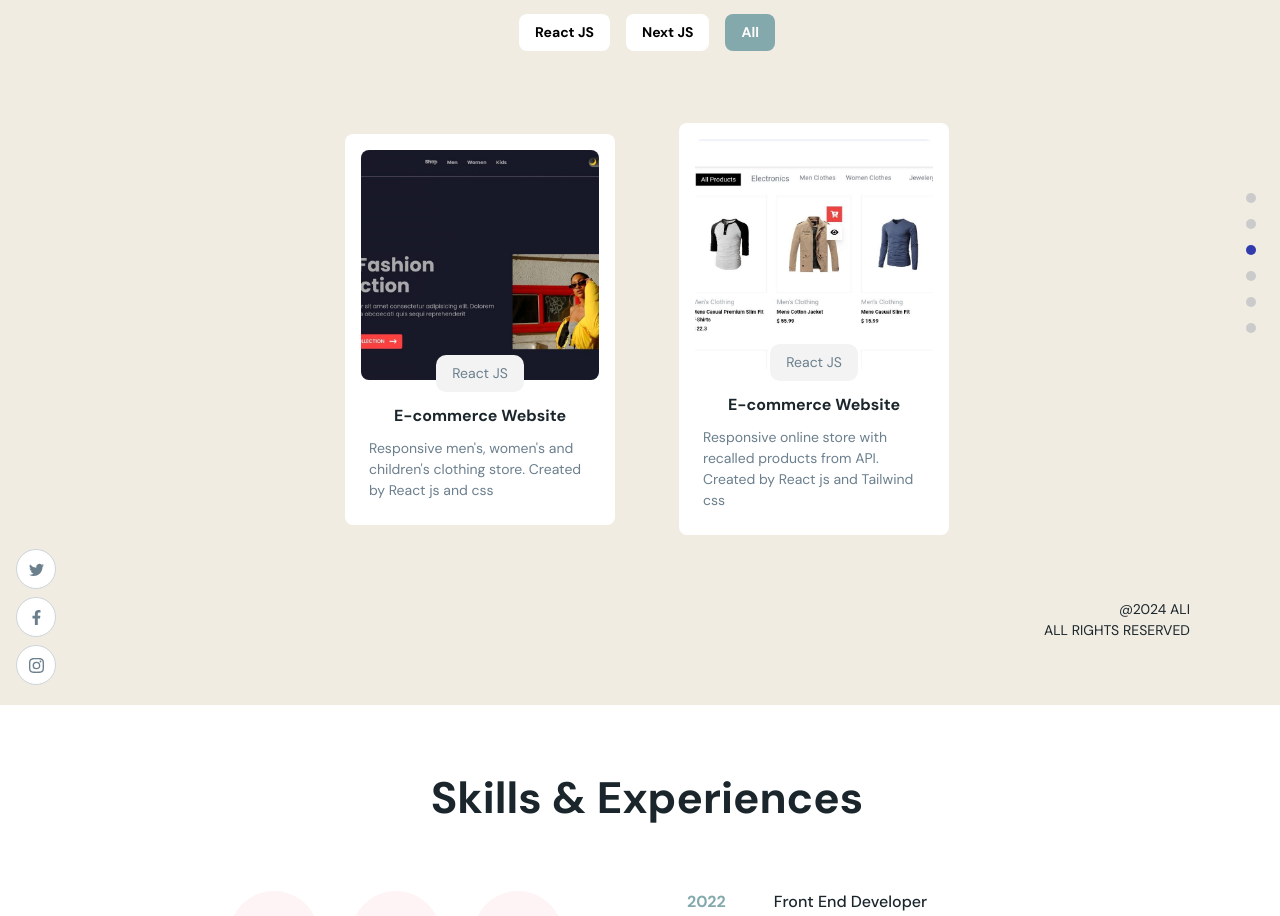
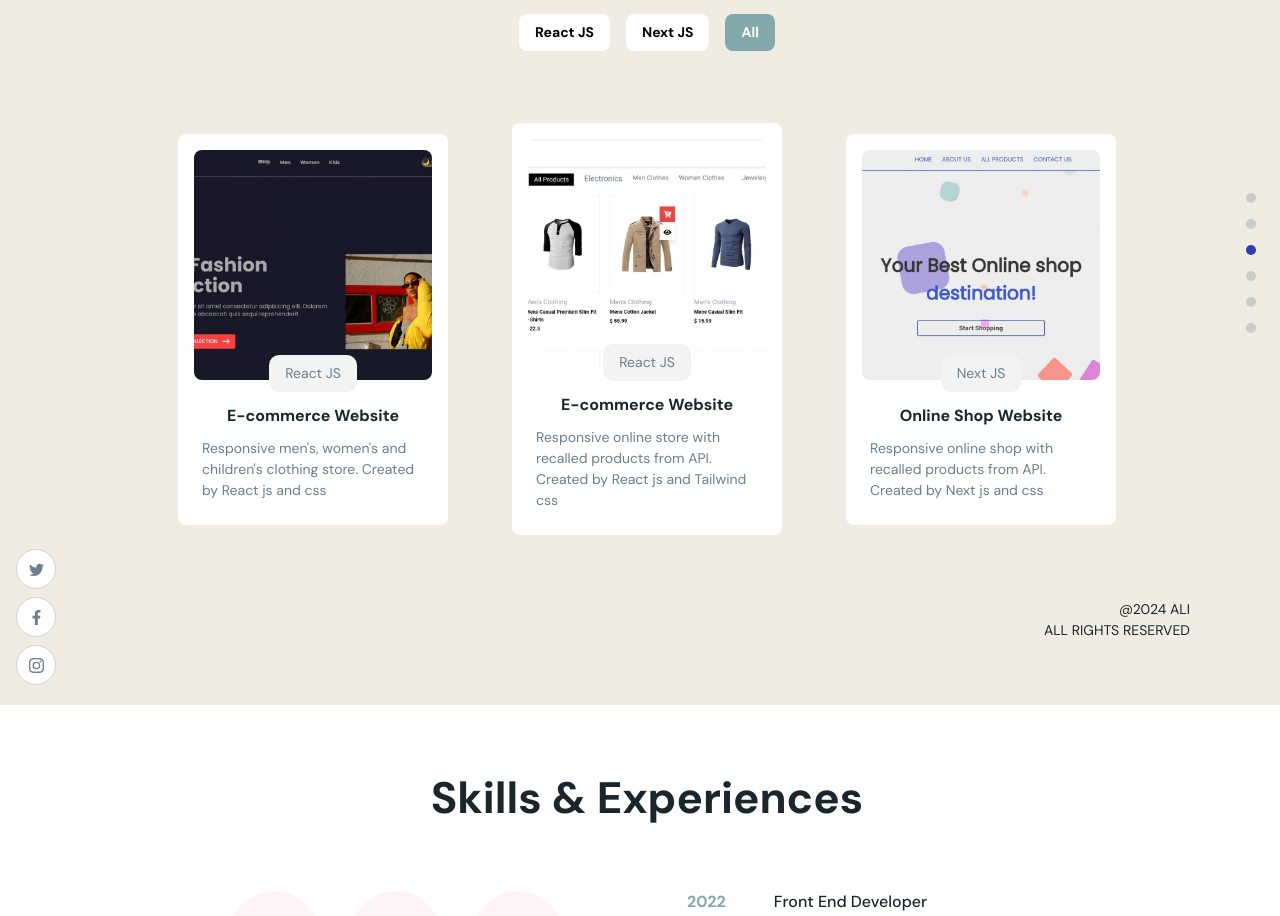
Before and after one commit to 3liqm/portfolio, a React (Create React App) app: page / in a window 1280 px wide. Shown: the part 1780-2696 px from the top of the page. Built offline with nearby package versions, Linux system fonts and the light colour scheme.

Commit message:
Update Work.jsx

```diff
--- a/src/container/Work/Work.jsx
+++ b/src/container/Work/Work.jsx
@@ -27,10 +27,17 @@ const Work = () => {
       projectLink: 'http://shop-react.surge.sh',
       codeLink: 'https://github.com/3liqm/react-shop.git',
     },
+        {
+      title: 'Online Shop Website',
+      description: 'Responsive online shop with recalled products from API. Created by Next js and css',
+      tags: ['Next JS'],
+      img: images.shop3,
+      projectLink: 'https://next-js-shop-xi.vercel.app/',
+      codeLink: 'https://github.com/3liqm/next-js-shop.git',
+    },
   ];
 
 
-  // تعيين المشاريع في حالة البداية
   useState(() => {
     setFilterWork(myData);
   }, []);
```
